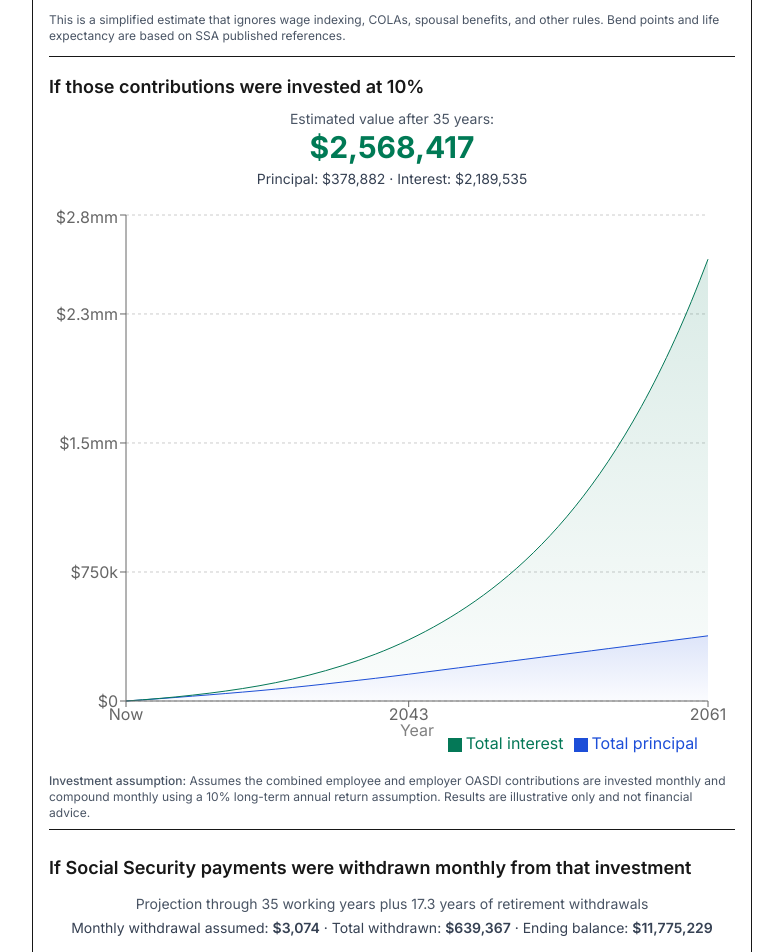
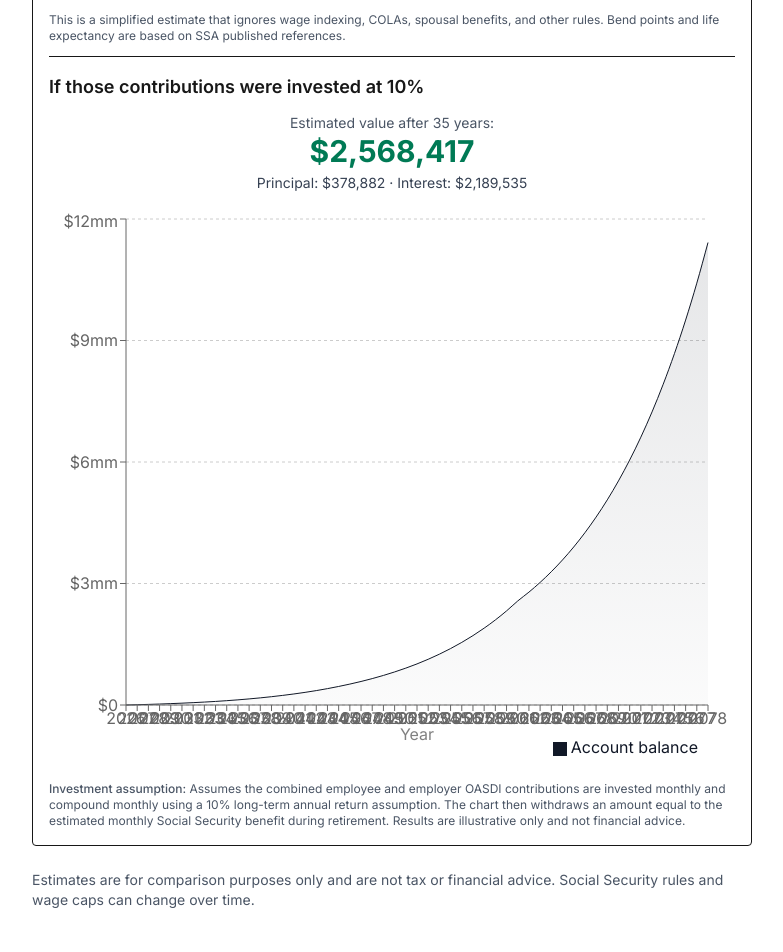
Before and after one commit to ABULOC/tax-compare, a Next.js app: page /social-security in a window 1280 px wide. Shown: the part 820-1772 px from the top of the page, without its empty margins (248-1031 px from the left). Built offline with nearby package versions, Linux system fonts and the light colour scheme.

Commit message:
Simplify SS charts and remove unused code

```diff
--- a/app/social-security/page.tsx
+++ b/app/social-security/page.tsx
@@ -4,13 +4,13 @@ export default function SocialSecurityPage() {
   return (
     <main className="max-w-3xl mx-auto p-6 space-y-6">
       <h1 className="text-3xl font-bold">
-        Social Security Contributions Calculator
+        Social Security Value Calculator
       </h1>
 
       <p className="text-gray-700">
         Estimate how much you and your employer pay into Social Security based
-        on your income and years worked, and see what those contributions could
-        grow to if invested at a 10% annual return.
+        on your income and years worked, and see what those contributions would
+        have grown to if invested instead at a 10% annual return.
       </p>
 
       <SocialSecurityCalculator />
--- a/app/social-security/social-security-calculator.tsx
+++ b/app/social-security/social-security-calculator.tsx
@@ -126,11 +126,11 @@ const EMPLOYER_RATE = 0.062;
 
 
 
-// PIA bend points (current-law formula, example year 2026). :contentReference[oaicite:2]{index=2}
+// PIA bend points (current-law formula, example year 2026).
 const PIA_BEND_1 = 1_286;
 const PIA_BEND_2 = 7_749;
 
-// Remaining life expectancy at age 67 (SSA 2022 period life table). :contentReference[oaicite:3]{index=3}
+// Remaining life expectancy at age 67 (SSA 2022 period life table).
 // Male: 16.11, Female: 18.56. Use simple average as "average person".
 const AVG_REMAINING_YEARS_AT_67 = (16.11 + 18.56) / 2;
 
@@ -187,57 +187,7 @@ function getWageBaseForYear(year: number) {
   return OASDI_WAGE_BASE_BY_YEAR[MAX_WAGE_BASE_YEAR];
 }
 
-function CustomSSInvestmentTooltip({
-  active,
-  label,
-  payload,
-}: {
-  active?: boolean;
-  label?: string | number;
-  payload?: Array<{ name?: string; value?: number; color?: string }>;
-}) {
-  if (!active || !payload || payload.length === 0) return null;
 
-  const principal = payload.find((p) => p.name === "Total principal")?.value ?? 0;
-  const interest = payload.find((p) => p.name === "Total interest")?.value ?? 0;
-  const balance = principal + interest;
-
-  const principalColor =
-    payload.find((p) => p.name === "Total principal")?.color ?? "#1D4ED8";
-  const interestColor =
-    payload.find((p) => p.name === "Total interest")?.color ?? "#047857";
-
-  return (
-    <div className="rounded-md border bg-white shadow-lg px-4 py-3 min-w-[260px]">
-      <div className="text-sm text-gray-600">{String(label)}</div>
-
-      <div className="my-3 h-px bg-gray-200" />
-
-      <div className="flex items-baseline justify-between">
-        <div className="font-semibold text-gray-900">Total balance</div>
-        <div className="font-semibold text-gray-900">{formatUSD(balance)}</div>
-      </div>
-
-      <div className="mt-3 space-y-2">
-        <div className="flex items-center justify-between">
-          <div className="flex items-center gap-2 text-gray-800">
-            <span className="inline-block h-2.5 w-2.5" style={{ backgroundColor: principalColor }} />
-            <span>Total principal</span>
-          </div>
-          <div className="text-gray-900">{formatUSD(principal)}</div>
-        </div>
-
-        <div className="flex items-center justify-between">
-          <div className="flex items-center gap-2 text-gray-800">
-            <span className="inline-block h-2.5 w-2.5" style={{ backgroundColor: interestColor }} />
-            <span>Total interest</span>
-          </div>
-          <div className="text-gray-900">{formatUSD(interest)}</div>
-        </div>
-      </div>
-    </div>
-  );
-}
 
 type Props = {
   initialIncome?: number;
@@ -362,52 +312,7 @@ export default function SocialSecurityCalculator(props: Props) {
 
 
 
-  const investmentSeries = useMemo(() => {
-    const y = workingYears.years;
-    const start = workingYears.start;
 
-    const startLabel = "Now";
-    const startYearCalendar = new Date().getFullYear();
-
-    let balance = 0;
-    let contributed = 0;
-
-    const points: {
-      year: number;
-      yearLabel: string;
-      balance: number;
-      principal: number;
-      interest: number;
-    }[] = [{ year: startYearCalendar, yearLabel: startLabel, balance: 0, principal: 0, interest: 0 }];
-
-    for (let i = 0; i < y; i += 1) {
-      const workYear = start + i;
-      const cap = getWageBaseForYear(workYear);
-      const taxableWages = Math.min(income, cap);
-
-      const annualEmployee = taxableWages * EMPLOYEE_RATE;
-      const annualEmployer = taxableWages * EMPLOYER_RATE;
-      const annualTotal = annualEmployee + annualEmployer;
-
-      const monthlyContribution = annualTotal / 12;
-
-      for (let m = 1; m <= 12; m += 1) {
-        balance = balance * (1 + monthlyReturn) + monthlyContribution;
-        contributed += monthlyContribution;
-      }
-
-      const calendarYear = startYearCalendar + (i + 1);
-      points.push({
-        year: calendarYear,
-        yearLabel: String(calendarYear),
-        balance,
-        principal: contributed,
-        interest: Math.max(0, balance - contributed),
-      });
-    }
-
-    return points;
-  }, [income, monthlyReturn, workingYears.start, workingYears.years]);
 
 
 
@@ -420,7 +325,7 @@ export default function SocialSecurityCalculator(props: Props) {
   const startYearCalendar = new Date().getFullYear();
 
   let balance = 0;
-  let totalWithdrawn = 0;
+  let contributed = 0;
 
   const points: { year: number; balance: number }[] = [
     { year: startYearCalendar, balance: 0 },
@@ -440,10 +345,15 @@ export default function SocialSecurityCalculator(props: Props) {
 
     for (let m = 1; m <= 12; m += 1) {
       balance = balance * (1 + monthlyReturn) + monthlyContribution;
+      contributed += monthlyContribution;
     }
 
     points.push({ year: startYearCalendar + i + 1, balance });
   }
+
+  const workEndBalance = balance;
+  const workEndPrincipal = contributed;
+  const workEndInterest = Math.max(0, workEndBalance - workEndPrincipal);
 
   // Phase 2: retirement years (withdraw monthly SS benefit, compound monthly)
   const monthlyWithdrawal = Math.max(0, benefitEstimate.piaMonthlyAt67);
@@ -452,16 +362,15 @@ export default function SocialSecurityCalculator(props: Props) {
     Math.round(benefitEstimate.expectedYearsPaid * 12)
   );
 
+  let totalWithdrawn = 0;
+
   for (let m = 1; m <= monthsRetirement; m += 1) {
-    // Grow first
     balance = balance * (1 + monthlyReturn);
 
-    // Withdraw, but do not go below zero
     const actualWithdrawal = Math.min(monthlyWithdrawal, balance);
     balance -= actualWithdrawal;
     totalWithdrawn += actualWithdrawal;
 
-    // Record yearly points
     if (m % 12 === 0) {
       const yearOffset = m / 12;
       points.push({ year: startYearCalendar + y + yearOffset, balance });
@@ -470,9 +379,11 @@ export default function SocialSecurityCalculator(props: Props) {
 
   return {
     points,
+    workEndBalance,
+    workEndPrincipal,
+    workEndInterest,
     totalWithdrawn,
     endingBalance: balance,
-    totalYears: y + monthsRetirement / 12,
   };
 }, [
   income,
@@ -482,25 +393,6 @@ export default function SocialSecurityCalculator(props: Props) {
   benefitEstimate.piaMonthlyAt67,
   benefitEstimate.expectedYearsPaid,
 ]);
-
-
-
-
-
-
-  const xTicks = useMemo(() => {
-    const first = investmentSeries[0]?.year;
-    const last = investmentSeries[investmentSeries.length - 1]?.year;
-    if (first == null || last == null) return [];
-
-    const mid = first + Math.floor((last - first) / 2);
-    return [first, mid, last];
-  }, [investmentSeries]);
-
-  const yAxisMax = useMemo(() => {
-    const max = Math.max(...investmentSeries.map((p) => p.balance));
-    return max * 1.1;
-  }, [investmentSeries]);
 
 
 
@@ -520,13 +412,6 @@ const withdrawalYAxisMax = useMemo(() => {
 }, [withdrawalSeries.points]);
 
 
-
-
-
-  const ending = investmentSeries[investmentSeries.length - 1];
-  const endingBalance = ending?.balance ?? 0;
-  const endingPrincipal = ending?.principal ?? 0;
-  const endingInterest = ending?.interest ?? 0;
 
   // “Per year” display uses the FIRST working year cap as a representative snapshot.
   const perYearSnapshot = useMemo(() => {
@@ -701,119 +586,27 @@ onBlur={() => {
 
 
 
-        <div className="pt-4 border-t space-y-2">
-          <h3 className="text-lg font-semibold">If those contributions were invested at 10%</h3>
-
-          <div className="text-center">
-            <div className="text-sm text-gray-600">Estimated value after {totals.y} years:</div>
-            <div className="text-3xl font-extrabold text-emerald-700">{formatUSD(endingBalance)}</div>
-            <div className="mt-1 text-sm text-gray-700">
-              Principal: {formatUSD(endingPrincipal)} {" · "} Interest: {formatUSD(endingInterest)}
-            </div>
-          </div>
-
-          <div className="w-full max-w-2xl aspect-[6/5] mx-auto mt-4">
-            <ResponsiveContainer width="100%" height="100%">
-              <AreaChart data={investmentSeries} margin={{ top: 10, right: 20, left: 10, bottom: 10 }}>
-                <defs>
-                  <linearGradient id="ssPrincipalFill" x1="0" y1="0" x2="0" y2="1">
-                    <stop offset="0%" stopColor="#1D4ED8" stopOpacity={0.25} />
-                    <stop offset="100%" stopColor="#1D4ED8" stopOpacity={0.03} />
-                  </linearGradient>
-                  <linearGradient id="ssInterestFill" x1="0" y1="0" x2="0" y2="1">
-                    <stop offset="0%" stopColor="#047857" stopOpacity={0.25} />
-                    <stop offset="100%" stopColor="#047857" stopOpacity={0.03} />
-                  </linearGradient>
-                </defs>
-
-                <CartesianGrid strokeDasharray="3 3" vertical={false} />
-
-                <XAxis
-                  dataKey="year"
-                  ticks={xTicks}
-                  interval={0}
-                  tickFormatter={(v) => {
-                    const first = xTicks[0];
-                    if (first != null && Number(v) === first) return "Now";
-                    return String(v);
-                  }}
-                  label={{ value: "Year", position: "insideBottom", offset: -5 }}
-                />
-
-                <YAxis domain={[0, yAxisMax]} tickFormatter={(v) => formatYAxisTick(Number(v))} />
-
-                <Tooltip
-                  content={<CustomSSInvestmentTooltip />}
-                  labelFormatter={(value) => {
-                    const first = xTicks[0];
-                    if (first != null && Number(value) === first) return "Now";
-                    return `Year ${value}`;
-                  }}
-                />
-
-                <Legend verticalAlign="bottom" align="right" iconType="square" />
-
-                <Area
-                  type="monotone"
-                  dataKey="principal"
-                  name="Total principal"
-                  stackId="1"
-                  stroke="#1D4ED8"
-                  fill="url(#ssPrincipalFill)"
-                  dot={false}
-                  activeDot={false}
-                />
-                <Area
-                  type="monotone"
-                  dataKey="interest"
-                  name="Total interest"
-                  stackId="1"
-                  stroke="#047857"
-                  fill="url(#ssInterestFill)"
-                  dot={false}
-                  activeDot={false}
-                />
-              </AreaChart>
-            </ResponsiveContainer>
-          </div>
-
-          <p className="text-xs text-gray-600">
-            <span className="font-medium">Investment assumption:</span> Assumes the combined employee and employer
-            OASDI contributions are invested monthly and compound monthly using a 10% long-term annual return
-            assumption. Results are illustrative only and not financial advice.
-          </p>
-
-<div className="pt-6 border-t space-y-3">
+<div className="pt-4 border-t space-y-3">
   <h3 className="text-lg font-semibold">
-    If Social Security payments were withdrawn monthly from that investment
+    If those contributions were invested at 10%
   </h3>
 
   <div className="text-center">
     <div className="text-sm text-gray-600">
-      Projection through {totals.y} working years plus{" "}
-      {benefitEstimate.expectedYearsPaid.toFixed(1)} years of retirement
-      withdrawals
+      Estimated value after {totals.y} years:
+    </div>
+
+    <div className="text-3xl font-extrabold text-emerald-700">
+      {formatUSD(withdrawalSeries.workEndBalance)}
     </div>
 
     <div className="mt-1 text-sm text-gray-700">
-      Monthly withdrawal assumed:{" "}
-      <span className="font-semibold">
-        {formatUSD(benefitEstimate.piaMonthlyAt67)}
-      </span>
-      {" · "}
-      Total withdrawn:{" "}
-      <span className="font-semibold">
-        {formatUSD(withdrawalSeries.totalWithdrawn)}
-      </span>
-      {" · "}
-      Ending balance:{" "}
-      <span className="font-semibold">
-        {formatUSD(withdrawalSeries.endingBalance)}
-      </span>
+      Principal: {formatUSD(withdrawalSeries.workEndPrincipal)} {" · "} Interest:{" "}
+      {formatUSD(withdrawalSeries.workEndInterest)}
     </div>
   </div>
 
-  <div className="w-full max-w-2xl aspect-[6/5] mx-auto">
+  <div className="w-full max-w-2xl aspect-[6/5] mx-auto mt-4">
     <ResponsiveContainer width="100%" height="100%">
       <AreaChart
         data={withdrawalSeries.points}
@@ -821,8 +614,8 @@ onBlur={() => {
       >
         <defs>
           <linearGradient id="withdrawalBalanceFill" x1="0" y1="0" x2="0" y2="1">
-            <stop offset="0%" stopOpacity={0.25} />
-            <stop offset="100%" stopOpacity={0.03} />
+            <stop offset="0%" stopColor="#111827" stopOpacity={0.18} />
+            <stop offset="100%" stopColor="#111827" stopOpacity={0.03} />
           </linearGradient>
         </defs>
 
@@ -830,18 +623,13 @@ onBlur={() => {
 
         <XAxis
           dataKey="year"
-          ticks={withdrawalXTicks}
           interval={0}
-          tickFormatter={(v) => {
-            const first = withdrawalXTicks[0];
-            if (first != null && Number(v) === first) return "Now";
-            return String(v);
-          }}
+          tickFormatter={(v) => String(v)}
           label={{ value: "Year", position: "insideBottom", offset: -5 }}
         />
 
         <YAxis
-          domain={[0, withdrawalYAxisMax]}
+          domain={[0, "auto"]}
           tickFormatter={(v) => formatYAxisTick(Number(v))}
         />
 
@@ -863,12 +651,14 @@ onBlur={() => {
   </div>
 
   <p className="text-xs text-gray-600">
-    This projection assumes contributions are invested during working years, then
-    an amount equal to the estimated Social Security monthly benefit is withdrawn
-    every month during retirement while the remaining balance continues to
-    compound monthly at 10%. Results are illustrative only.
+    <span className="font-medium">Investment assumption:</span> Assumes the combined employee and employer
+    OASDI contributions are invested monthly and compound monthly using a 10% long-term annual return assumption.
+    The chart then withdraws an amount equal to the estimated monthly Social Security benefit during retirement.
+    Results are illustrative only and not financial advice.
   </p>
-</div>
+
+
+
 
 
         </div>
```
